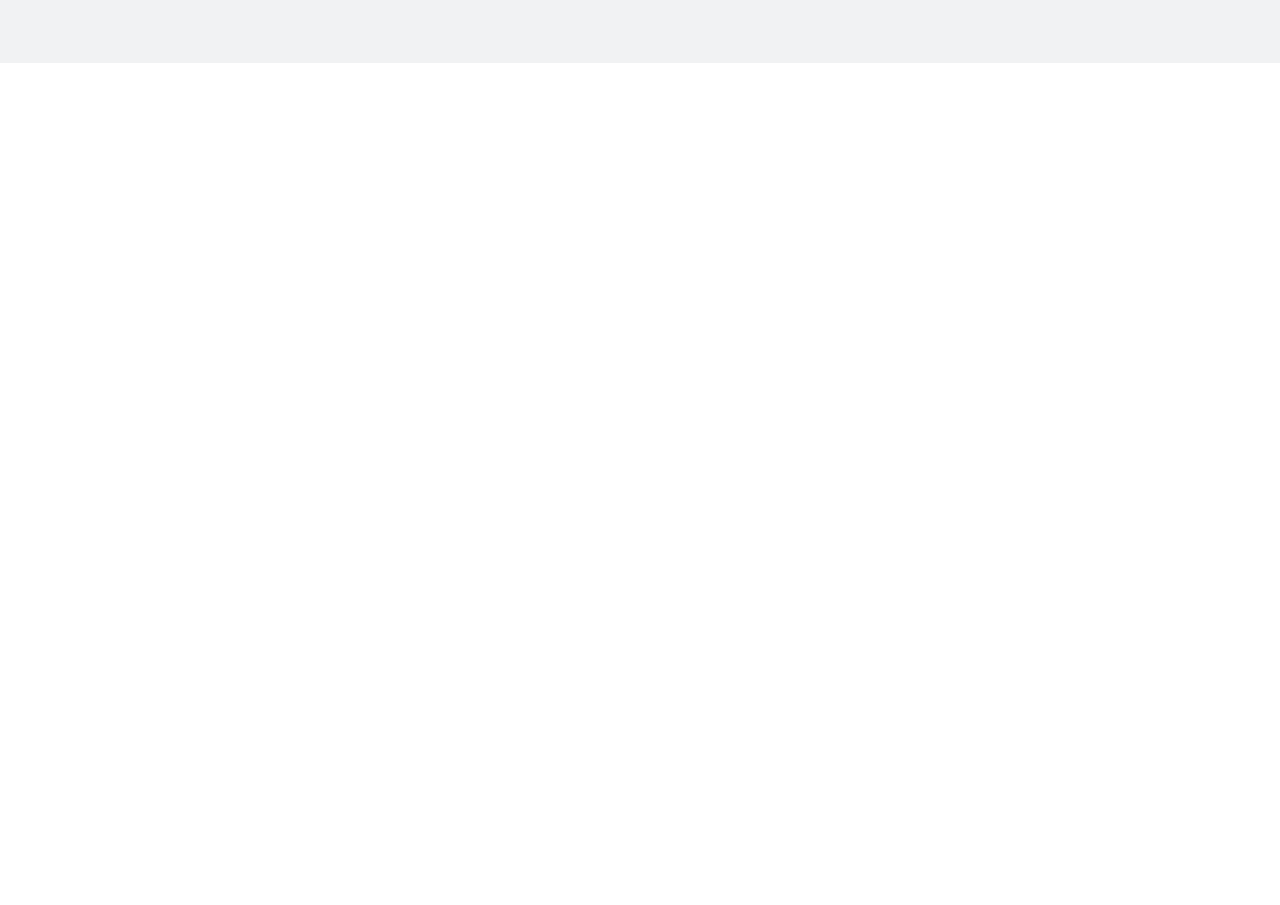
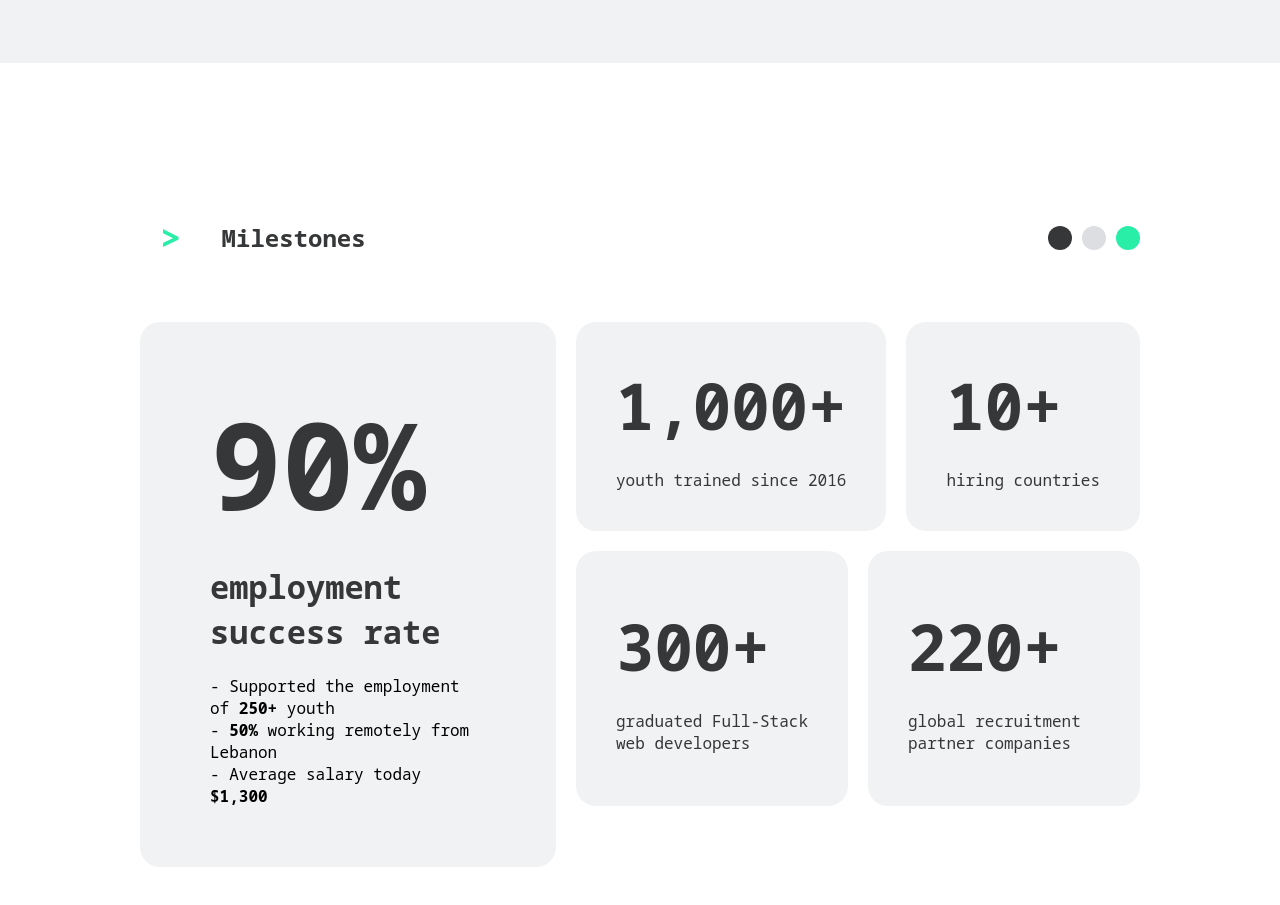
Before and after one commit to MoeKhaweja/SEF_Clone, a plain HTML site: page index.html in a window 1280 px wide. Shown: the part 1596-2501 px from the top of the page. Before the commit the page ends 1659 px from the top, so only its background shows below. Drawn offline with Linux system fonts and the light colour scheme.

Commit message:
added milestones section

```diff
--- a/index.html
+++ b/index.html
@@ -5,6 +5,7 @@
     <meta name="viewport" content="width=device-width, initial-scale=1.0" />
     <link rel="stylesheet" href="./styles/hero-section.css" />
     <link rel="stylesheet" href="./styles/youtube-video-section.css" />
+    <link rel="stylesheet" href="./styles/milestones-section.css" />
     <link rel="preconnect" href="https://fonts.googleapis.com" />
     <link rel="preconnect" href="https://fonts.gstatic.com" crossorigin />
     <link
@@ -111,14 +112,14 @@
       </div>
     </section>
     <section class="hello-world-section">
-      <div class="hello-world-container">
-        <div class="hello-section-title">
-          <div class="hello-arrow">></div>
-          <div class="hello-title">Hello world!</div>
-          <div class="hello-circles">
-            <div class="hello-circle-black"></div>
-            <div class="hello-circle-grey"></div>
-            <div class="hello-circle-green"></div>
+      <div class="default-container">
+        <div class="default-section-title">
+          <div class="default-arrow">></div>
+          <div class="default-title">Hello world!</div>
+          <div class="default-circles">
+            <div class="default-circle-black"></div>
+            <div class="default-circle-grey"></div>
+            <div class="default-circle-green"></div>
           </div>
         </div>
         <div class="youtube-video">
@@ -140,6 +141,59 @@
         </div>
       </div>
     </section>
+    <section class="milestones">
+      <div class="default-container">
+        <div class="default-section-title">
+          <div class="default-arrow">></div>
+          <div class="default-title">Milestones</div>
+          <div class="default-circles">
+            <div class="default-circle-black"></div>
+            <div class="default-circle-grey"></div>
+            <div class="default-circle-green"></div>
+          </div>
+        </div>
+        <div class="milestone-boxes">
+          <div class="boxes-left milestone-container big">
+            <div class="milestone-title">90%</div>
+            <div class="milestone-percentage left">employment success rate</div>
+            <p>
+              - Supported the employment of <strong>250+</strong> youth<br />-
+              <strong>50%</strong> working remotely from Lebanon<br />- Average
+              salary today
+              <strong>$1,300</strong>
+            </p>
+          </div>
+          <div class="boxes-right">
+            <div class="boxes-row">
+              <div class="col-left milestone-container small">
+                <div class="milestone-title small">1,000+</div>
+                <div class="milestone-percentage small">
+                  youth trained since 2016
+                </div>
+              </div>
+              <div class="col-left milestone-container small">
+                <div class="milestone-title small">10+</div>
+                <div class="milestone-percentage small">hiring countries</div>
+              </div>
+            </div>
+            <div class="boxes-row">
+              <div class="col-left milestone-container small">
+                <div class="milestone-title small">300+</div>
+                <div class="milestone-percentage small">
+                  graduated Full-Stack<br />web developers
+                </div>
+              </div>
+              <div class="col-left milestone-container small">
+                <div class="milestone-title small">220+</div>
+                <div class="milestone-percentage small">
+                  global recruitment<br />partner companies
+                </div>
+              </div>
+            </div>
+          </div>
+        </div>
+      </div>
+    </section>
 
     <script src="./scripts/script.js"></script>
   </body>
--- /dev/null
+++ b/styles/milestones-section.css
@@ -0,0 +1,75 @@
+.milestones {
+  padding: 70px;
+}
+.milestone-boxes {
+  flex-wrap: wrap;
+  margin-top: 50px;
+  gap: 20px;
+  display: flex;
+  flex-direction: row;
+  align-items: stretch;
+}
+.boxes-left {
+  flex-wrap: wrap;
+  display: flex;
+  flex-direction: column;
+}
+.boxes-right {
+  flex-wrap: wrap;
+  gap: 20px;
+  display: flex;
+  flex-direction: column;
+  align-items: stretch;
+}
+.boxes-row {
+  flex-wrap: wrap;
+  gap: 20px;
+  display: flex;
+  flex-direction: row;
+  align-items: stretch;
+}
+
+.milestone-title {
+  color: #363738;
+
+  font-size: 120px;
+  font-weight: 900;
+}
+.milestone-title.small {
+  font-size: 64px;
+}
+.milestone-percentage {
+  color: #a5a6a9;
+  text-align: center;
+  font-size: 32px;
+  font-weight: 900;
+  line-height: 1.4;
+}
+.milestone-percentage.left {
+  color: #363738;
+  text-align: left;
+}
+
+.milestone-percentage.small {
+  color: #363738;
+  text-align: left;
+  font-size: 16px;
+  font-weight: 400;
+}
+
+.milestone-container {
+  flex-wrap: wrap;
+  grid-row-gap: 20px;
+  background-color: #f1f2f3;
+  border-radius: 20px;
+  flex-direction: column;
+  flex: 1;
+  justify-content: center;
+  align-self: stretch;
+
+  display: flex;
+  padding: 40px;
+}
+.milestone-container.big {
+  padding: 60px 70px;
+}
--- a/styles/youtube-video-section.css
+++ b/styles/youtube-video-section.css
@@ -2,7 +2,7 @@
   background-color: #f1f2f3;
   display: block;
 }
-.hello-world-container {
+.default-container {
   max-width: 1340px;
   flex-direction: column;
   padding: 70px;
@@ -10,7 +10,7 @@
   margin-left: auto;
   margin-right: auto;
 }
-.hello-section-title {
+.default-section-title {
   flex: 0 auto;
   align-items: center;
   display: flex;
@@ -32,7 +32,7 @@
   border-radius: 20px;
 }
 
-.hello-title {
+.default-title {
   color: #363738;
   text-align: left;
   line-height: 1.4;
@@ -40,31 +40,31 @@
   font-size: 24px;
   font-weight: 900;
 }
-.hello-arrow {
+.default-arrow {
   font-size: 36px;
   color: #28eea7;
   padding: 10px 20px;
   font-weight: 900;
 }
-.hello-circles {
+.default-circles {
   gap: 10px;
   margin-left: auto;
   display: flex;
 }
 
-.hello-circle-black {
+.default-circle-black {
   width: 24px;
   height: 24px;
   background-color: #363738;
   border-radius: 20px;
 }
-.hello-circle-grey {
+.default-circle-grey {
   width: 24px;
   height: 24px;
   background-color: #dcdee1;
   border-radius: 20px;
 }
-.hello-circle-green {
+.default-circle-green {
   width: 24px;
   height: 24px;
   background-color: #28eea7;
```
